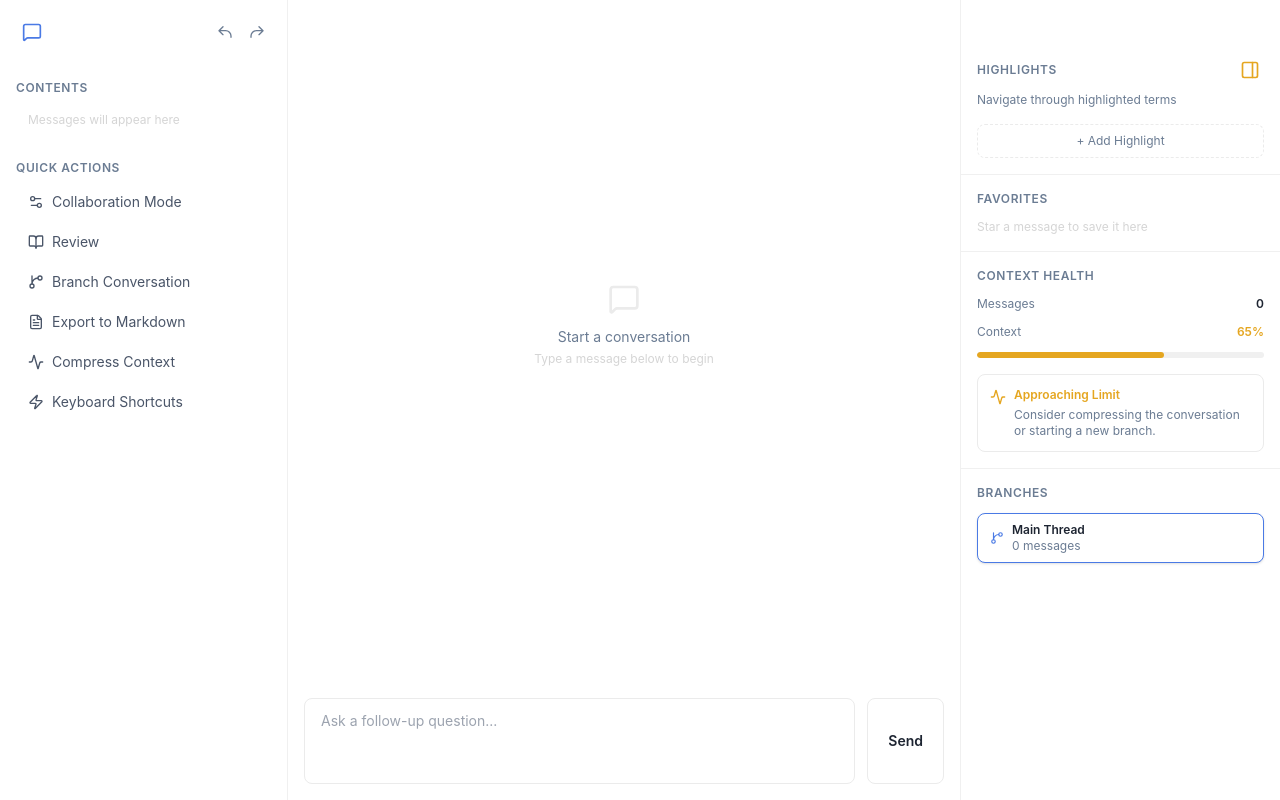
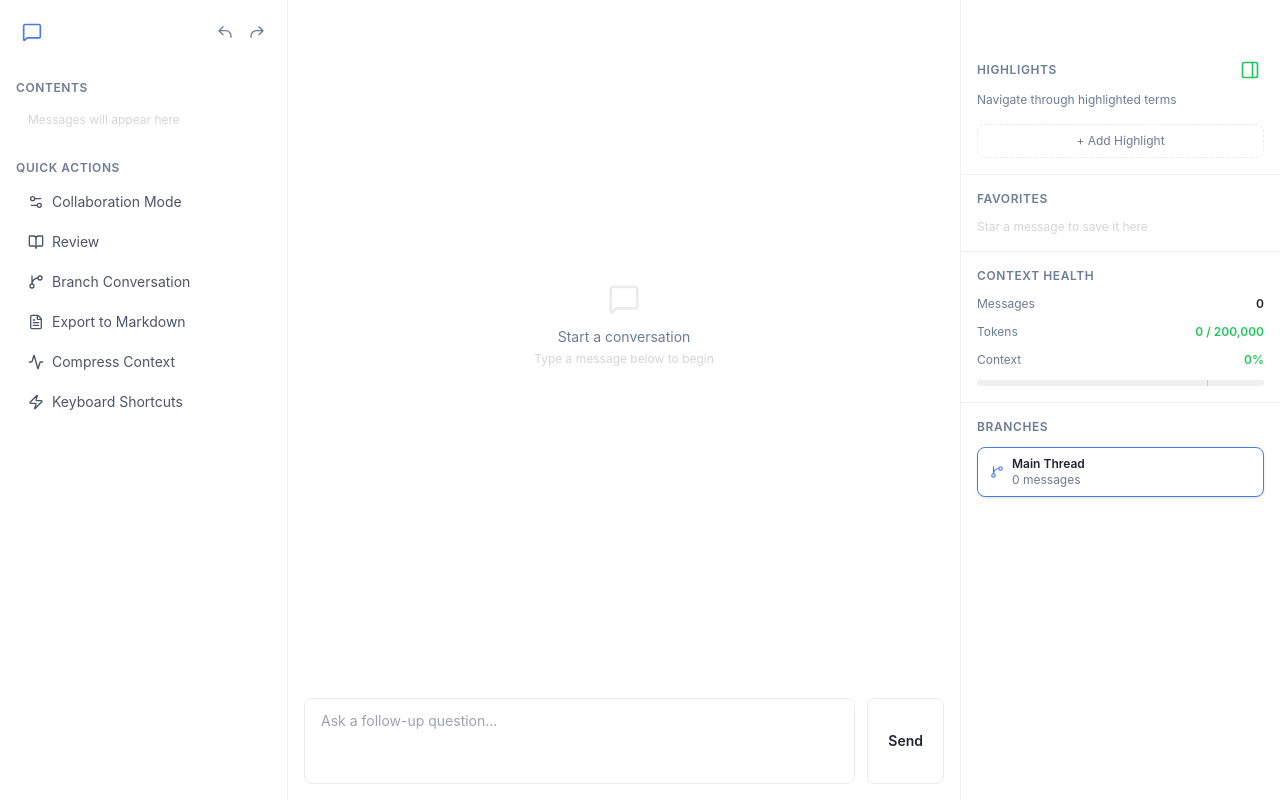
Before and after one commit to parliament-ltd/parliament, a React (Vite) app: page /chat/1 in a window 1280 px wide. Built offline with nearby package versions, Linux system fonts and the light colour scheme.

Commit message:
replaced useState(65) for token context health and changed chatview to showcase actual usage

```diff
--- a/src/views/ChatView.jsx
+++ b/src/views/ChatView.jsx
@@ -1,4 +1,4 @@
-import { useState, useEffect, useRef, useCallback } from 'react'
+import { useState, useEffect, useRef, useCallback, useMemo } from 'react'
 import { useParams, useNavigate } from 'react-router-dom'
 import { motion, AnimatePresence } from 'framer-motion'
 import {
@@ -45,7 +45,7 @@ export default function ChatView() {
   const { id } = useParams()
   const navigate = useNavigate()
   const {
-    messages, isStreaming, streamingContent,
+    messages, isStreaming, streamingContent, tokenUsage,
     loadMessages, sendMessage, continueMessage,
     stopGenerating, clearMessages,
   } = useChat()
@@ -62,7 +62,18 @@ export default function ChatView() {
   const [favorites, setFavorites] = useState(new Set())
   const [showNotes, setShowNotes] = useState(new Set())
   const [hiddenMessages, setHiddenMessages] = useState(new Set())
-  const [contextUsage] = useState(65) // TODO: wire to real token tracking in Step 9
+
+  // Context health — derive from real token usage
+  const modelInfo = useMemo(() => {
+    const provider = getProvider('anthropic')
+    const models = provider.getModels()
+    return models.find(m => m.id === settings.defaultModel) || models[0]
+  }, [settings.defaultModel])
+
+  const totalTokens = tokenUsage.input + tokenUsage.output
+  const contextWindow = modelInfo.contextWindow
+  const contextUsage = contextWindow > 0 ? Math.min(Math.round((totalTokens / contextWindow) * 100), 100) : 0
+  const contextThreshold = settings.contextThreshold || 80
 
   const messagesEndRef = useRef(null)
   const inputRef = useRef(null)
@@ -71,7 +82,7 @@ export default function ChatView() {
   const clearMessagesRef = useRef(clearMessages)
   clearMessagesRef.current = clearMessages
 
-  const getContextColor = (u) => u < 50 ? '#22C55E' : u < 80 ? '#E5A620' : '#EF4444'
+  const getContextColor = (u) => u < (contextThreshold / 2) ? '#22C55E' : u < contextThreshold ? '#E5A620' : '#EF4444'
 
   const toggleNote = (msgId) =>
     setShowNotes((prev) => {
@@ -630,12 +641,17 @@ export default function ChatView() {
                 <div className="space-y-3">
                   <MetricRow label="Messages" value={hiddenCount > 0 ? `${visibleMessages.length} / ${messages.length}` : `${messages.length}`} />
                   <MetricRow
+                    label="Tokens"
+                    value={`${totalTokens.toLocaleString()} / ${contextWindow.toLocaleString()}`}
+                    color={getContextColor(contextUsage)}
+                  />
+                  <MetricRow
                     label="Context"
                     value={`${contextUsage}%`}
                     color={getContextColor(contextUsage)}
                   />
                   {/* Context bar */}
-                  <div className="w-full h-1.5 bg-[#F0F0F0] rounded-full overflow-hidden">
+                  <div className="relative w-full h-1.5 bg-[#F0F0F0] rounded-full overflow-hidden">
                     <motion.div
                       initial={{ width: 0 }}
                       animate={{ width: `${contextUsage}%` }}
@@ -643,9 +659,15 @@ export default function ChatView() {
                       className="h-full rounded-full"
                       style={{ backgroundColor: getContextColor(contextUsage) }}
                     />
+                    {/* Threshold marker */}
+                    <div
+                      className="absolute top-0 bottom-0 w-px bg-[#6B7C93]/30"
+                      style={{ left: `${contextThreshold}%` }}
+                      title={`Threshold: ${contextThreshold}%`}
+                    />
                   </div>
                 </div>
-                {contextUsage >= 50 && (
+                {contextUsage >= (contextThreshold / 2) && (
                   <motion.div
                     initial={{ opacity: 0, y: 8 }}
                     animate={{ opacity: 1, y: 0 }}
@@ -667,10 +689,12 @@ export default function ChatView() {
                           className="text-xs font-semibold"
                           style={{ color: getContextColor(contextUsage) }}
                         >
-                          {contextUsage >= 80 ? 'Context Nearly Full' : 'Approaching Limit'}
+                          {contextUsage >= contextThreshold ? 'Context Nearly Full' : 'Approaching Limit'}
                         </div>
                         <div className="text-xs text-[#6B7C93] mt-1">
-                          Consider compressing the conversation or starting a new branch.
+                          {contextUsage >= contextThreshold
+                            ? 'Branch this conversation to free up context space.'
+                            : 'Consider compressing the conversation or starting a new branch.'}
                         </div>
                       </div>
                     </div>
```
